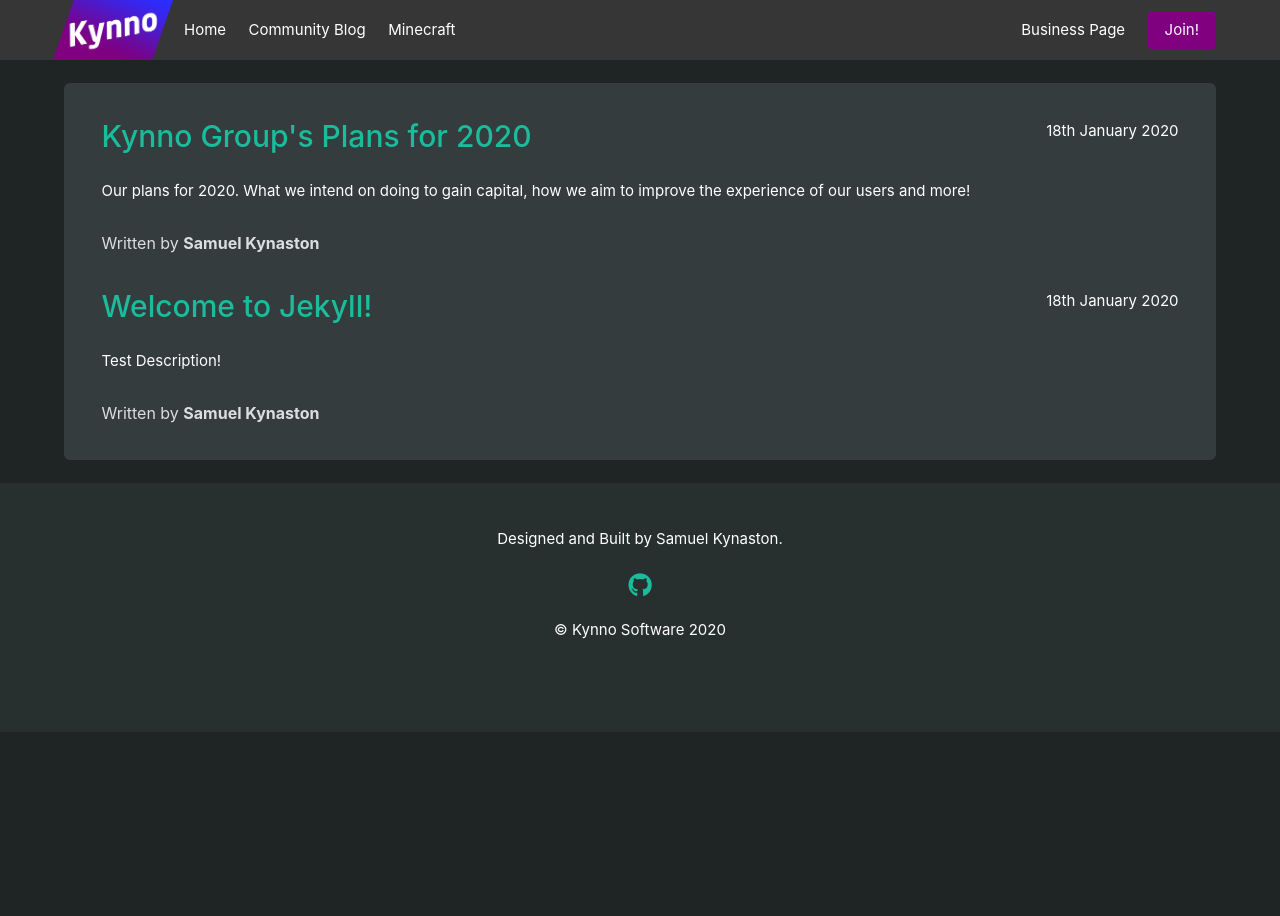
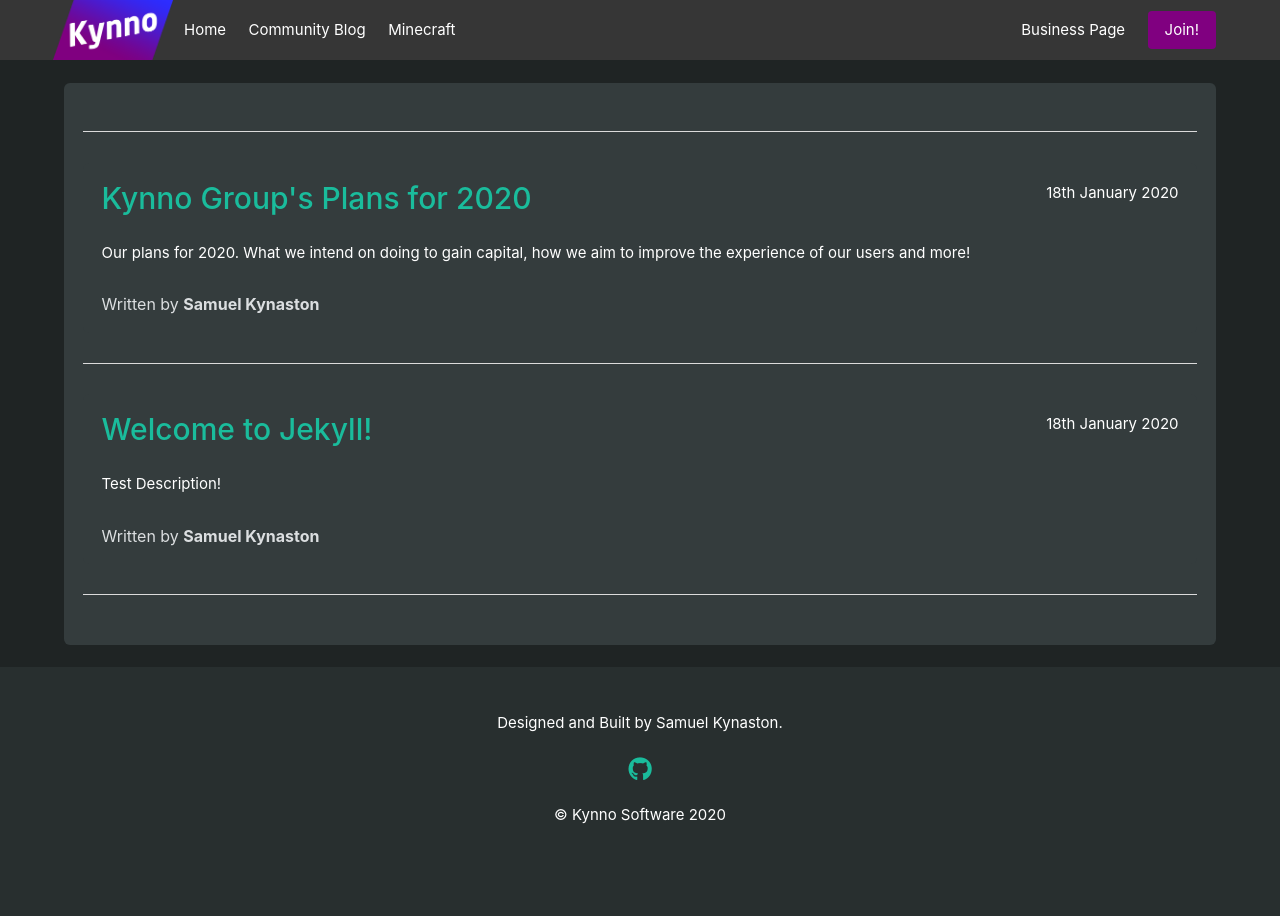
Before and after one commit to KynnoSoftware/kynno.github.io, a Jekyll site: the page built from blog.html, in a window 1280 px wide. Built offline with Jekyll 4.4.1, drawn with Linux system fonts in a browser that asks for light colours; nearby versions of some CDN libraries.

Commit message:
Add files via upload

```diff
--- a/blog.html
+++ b/blog.html
@@ -2,7 +2,7 @@
 permalink: /blog/
 layout: blog
 ---
-
+<div class="is-divider"></div>
 {% for page in site.posts %}
     <div class="container">
         <div class="box is-post">
@@ -23,5 +23,6 @@
                 Written by <b>{{ page.author }}</b>
             </p>
         </div>
+        <div class="is-divider"></div>
     </div>
 {% endfor %}
```
